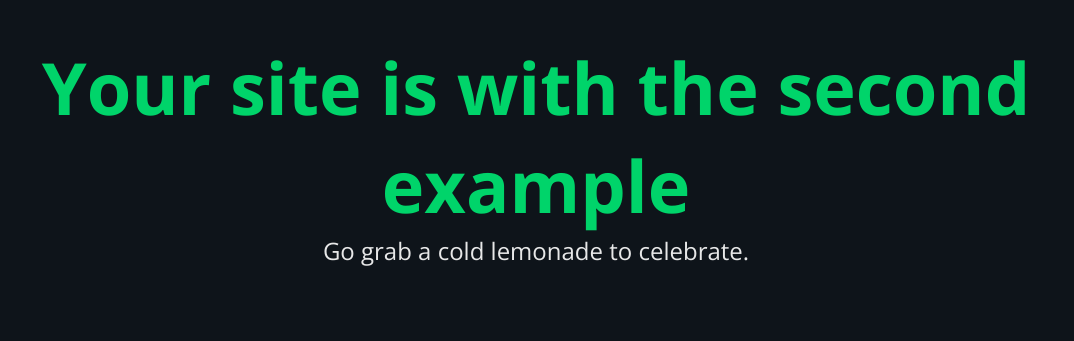
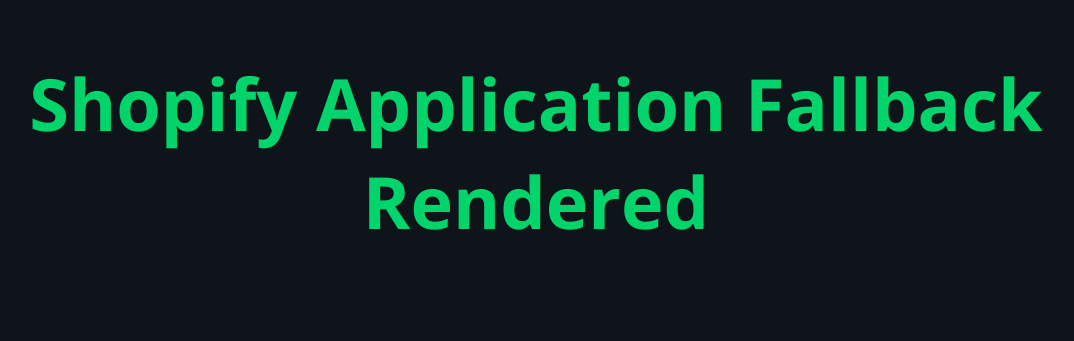
Before and after one commit to jprivillaso/shopify-node-auth, a website: page public/app_fallback.html in a window 1280 px wide. Shown: the part 248-589 px from the top of the page, without its empty margins (104-1178 px from the left). Drawn offline with nearby package versions, Linux system fonts and the light colour scheme.

Commit message:
Updated package.json info and HTML texts

```diff
--- a/package.json
+++ b/package.json
@@ -2,7 +2,8 @@
   "name": "shopify-oauth-node",
   "version": "1.0.0",
   "author": {
-    "name": "Juan Rivillas"
+    "name": "Juan Rivillas",
+    "email": "jprivillaso@gmail.com"
   },
   "scripts": {
     "start": "npm install && NODE_ENV=production node app.js"
--- a/public/app_fallback.html
+++ b/public/app_fallback.html
@@ -50,8 +50,7 @@
 </head>
 <body>
 	<div class="container">
-		<h1>Your site is with the second example</h1>
-		<h2>Go grab a cold lemonade to celebrate.</h2>
+		<h1>Shopify Application Fallback Rendered</h1>
 	</div>
 
 	<img class="logo" src="https://cloud.githubusercontent.com/assets/398893/16279177/af9b3622-386e-11e6-920e-3a3f33169831.png" width="150" alt="WeDeploy">
```
Also changed, not shown: public/app.html (+1 -2 lines).
